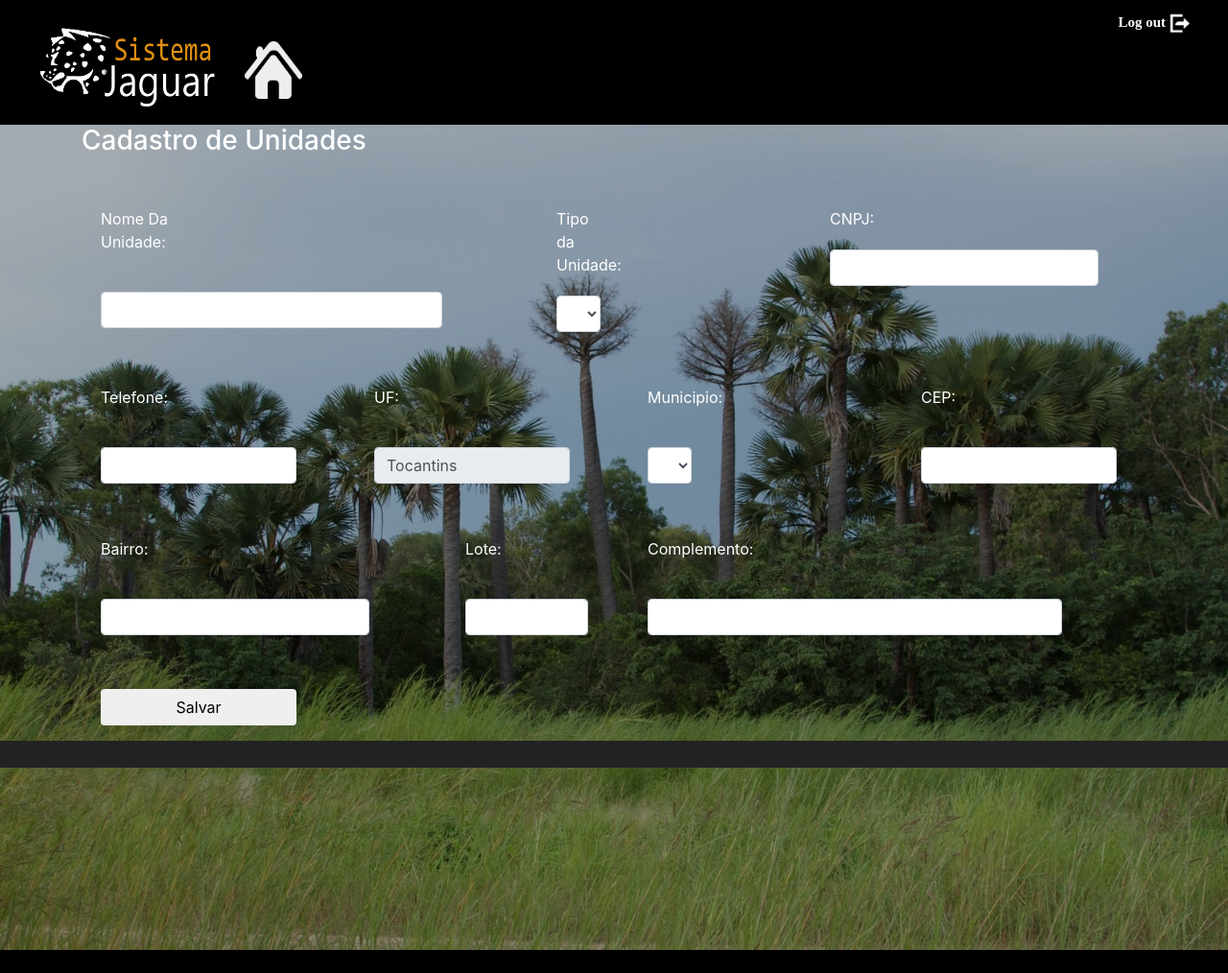
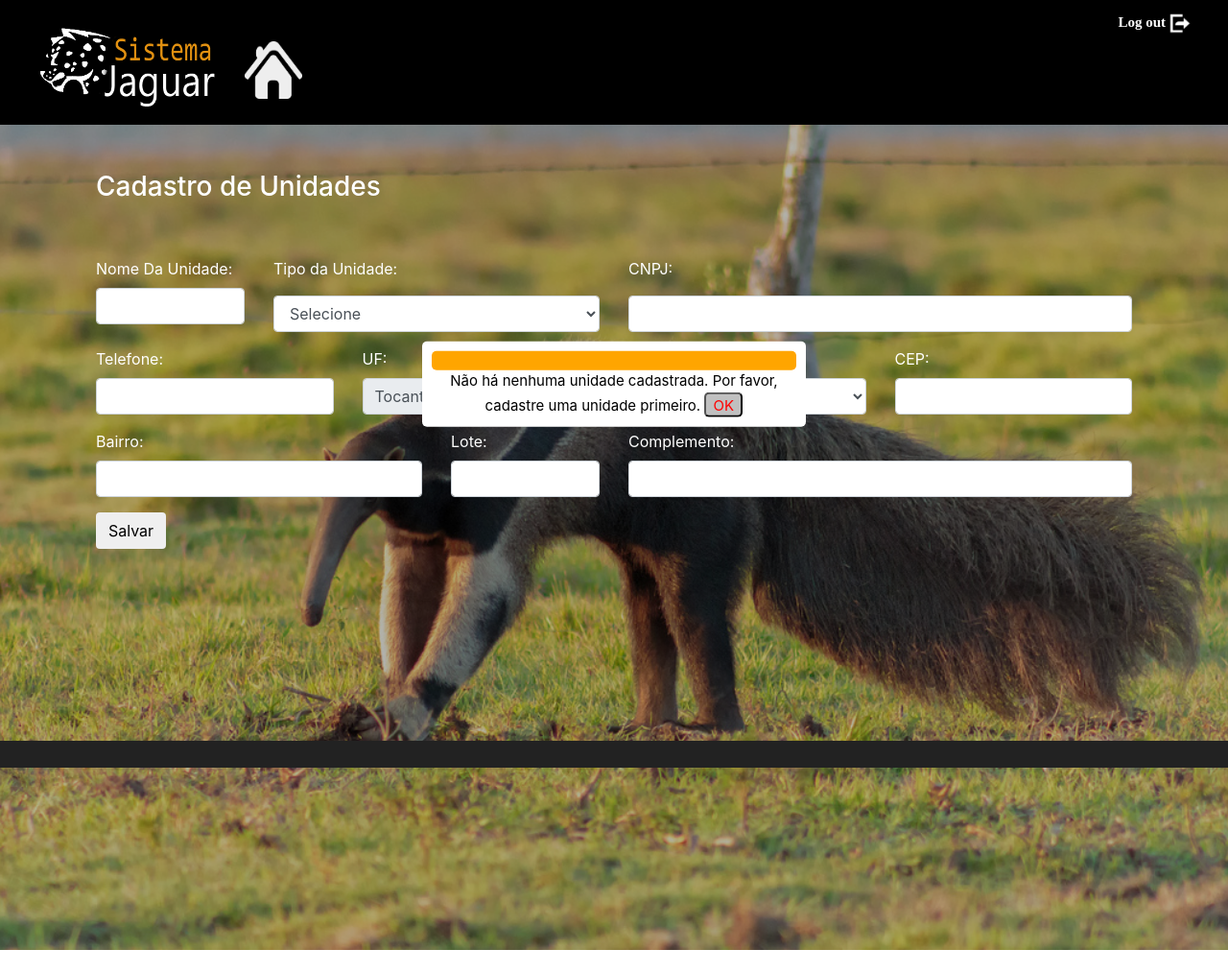
Before and after one commit to EddiePrince/SistemaJaguar, a PHP site: page /CadastroUnidade.php in a window 1280 px wide. Shown: the whole page at 96% size. Before the commit the page ends 990 px from the top, so only its background shows below. Run offline with PHP 8.4, Linux system fonts and the light colour scheme; a user stored in the database is signed in; data that the repository does not hold is empty.

Commit message:
cad unidade

```diff
--- a/CadastroUnidade.php
+++ b/CadastroUnidade.php
@@ -1,12 +1,11 @@
 <?php
-//Conexão com Banco
+	//Erro de Validação W3C Identificado
+	  //Conecção com Banco
 	  include 'conexao.inc.php';
 	  include 'verificausuario.inc.php';
-
-
 	?>
 <!DOCTYPE html>
-	<html lang="br-pt">
+<html lang="pt-br">
 
 	<head>
 		<meta charset="utf-8">
@@ -22,20 +21,20 @@ include 'verificausuario.inc.php';
 		include 'header.inc.php';
 
 	?>
-
-		<div id="pageUnidade" class="backgroundimgs">
+		<div id="pageAnimal" class="backgroundimgs">
 			<div id="fundoTransparente">
-				<form class="needs-validation" method="post" action="post_cadastro_unidades.php">
 
 	<div class="container">
-						<h3>Cadastro de Unidades</h3><br>
+				<form method="post" action="post_cadastro_animais.php">
+					<div class="container">
+						<br><br><h3>Cadastro de Unidades</h3><br><br>
 										<div class="row">
-							<div class="col-md-5 mb-3">
+											<div class="col-md-2 mb-3">
 												<label>Nome Da Unidade:</label>
 												<input type="text" name="nomeUnidade" class="form-control" required>
 											</div>
 
-							<div class="col-md-3 mb-3">
+			          					<div class="col-md-4 mb-3">
 														<p>Tipo da Unidade:</p>
 														<select required class="form-control" name="tipoUnidade">
 															<option value="">Selecione</option>
@@ -43,12 +42,15 @@ include 'verificausuario.inc.php';
 															<option value="Regional">Regional</option>
 														</select>
 													</div>
-							<div class="col-md-4 mb-3">
+
+											<div class="col-md-6 mb-3">
 												<p>CNPJ:</p>
 												<input type="text" name="cnpj" class="form-control">
 											</div>
 										</div>
 									</div>
+
+
 
 									<div class="container">
 										<div class="row">
@@ -118,7 +120,6 @@ include 'verificausuario.inc.php';
 									</div>
 									</div>
 
-
 									<div class="container">
 										<div class="row">
 											<div class="col-md-4 mb-3">
@@ -139,22 +140,23 @@ include 'verificausuario.inc.php';
 											<div id="msgField"></div>
 										</div>
 										</div>
+
 								</div>
 							</div>
+						</div>
+
 				</form>
-			</div>
 
 			<div id="alerta">
         <div id="boxtop"></div>
         Não há nenhuma unidade cadastrada. Por favor, cadastre uma unidade primeiro.
-				<button id="botao" onclick="apagar();">OK</button>
-			</div>
+        <button id="botao" onclick="apagar(); redirect();">OK</button>
       	</div>
 
-
-
       <div class="footer">
-				<?php include 'footer.php'; ?>
+        <?php include 'footer.php';
+        	  include 'verificarUnidades.inc.php';
+        ?>
       </div>
 
 
```
Lines whose indentation alone changed are shown as unchanged.
